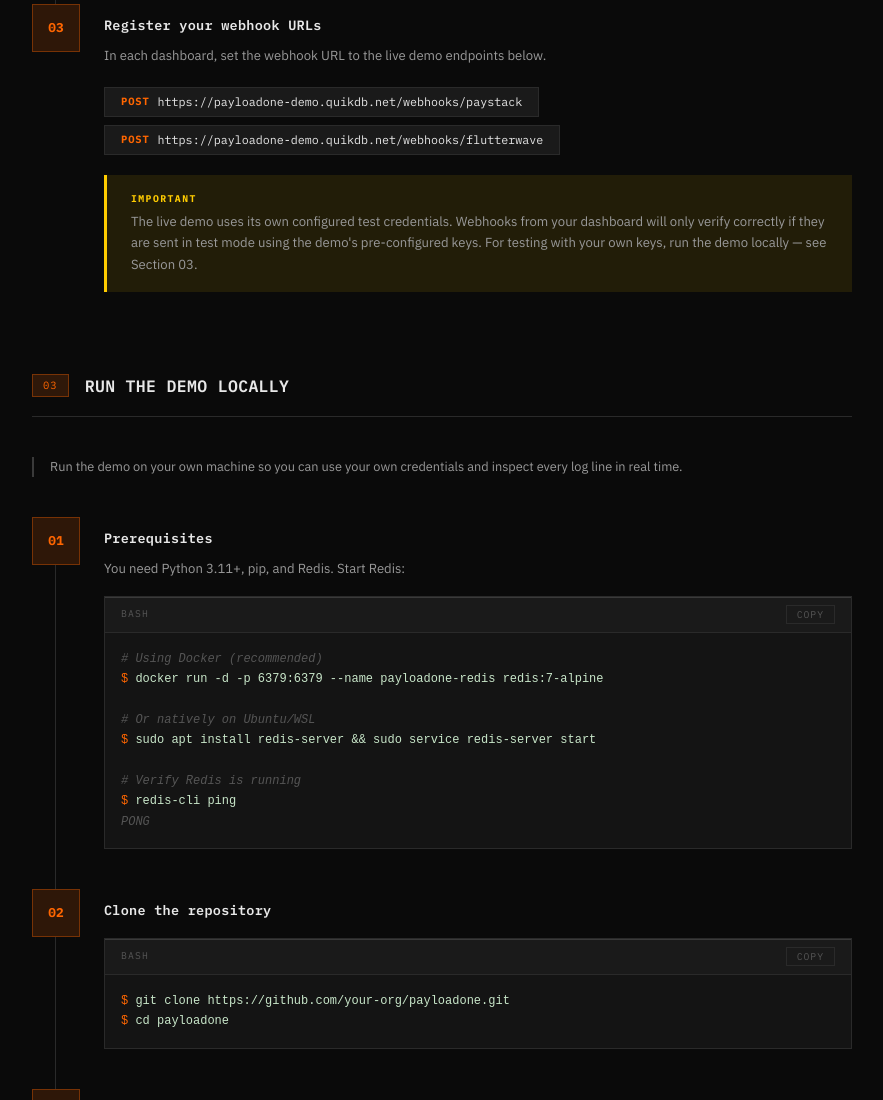
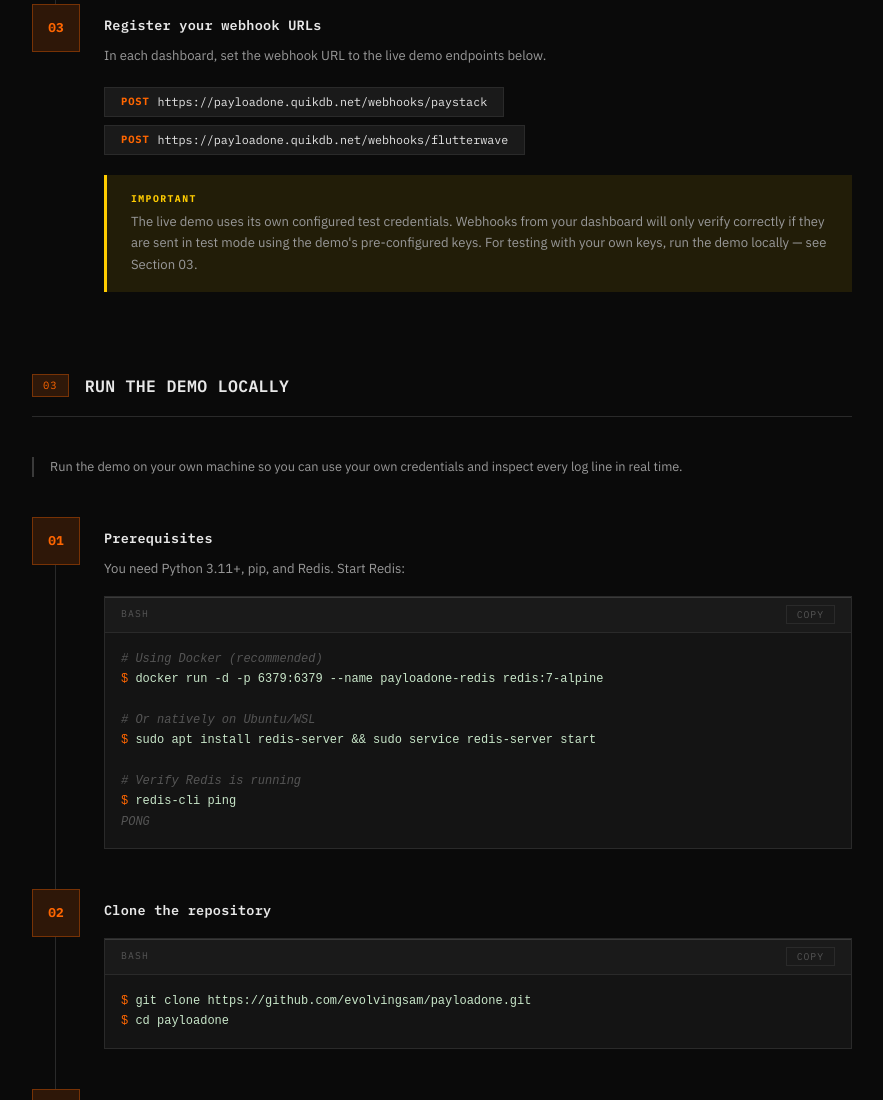
Before and after one commit to evolvingsam/payloadone, a plain HTML site: page docs/index.html in a window 1280 px wide. Shown: the part 1700-2800 px from the top of the page, without its empty margins (268-1151 px from the left). Drawn offline with Linux system fonts and the light colour scheme.

Commit message:
chore: update demo URL to QuikDB2

```diff
--- a/docs/index.html
+++ b/docs/index.html
@@ -20,7 +20,7 @@
     <nav class="topbar__meta">
       <span class="topbar__status">LIVE DEMO ACTIVE</span>
       <span id="topbar-time"></span>
-      <a href="https://github.com/your-org/payloadone" class="topbar__link" target="_blank">GITHUB</a>
+      <a href="https://github.com/evolvingsam/payloadone" class="topbar__link" target="_blank">GITHUB</a>
       <a href="https://pypi.org/project/payloadone" class="topbar__link" target="_blank">PYPI</a>
     </nav>
   </header>
@@ -135,7 +135,7 @@
             <div class="hero__stats">
               <div>
                 <span class="hero__stat-label">BASE URL — DEMO &nbsp;</span>
-                <span class="hero__stat-value">https://payloadone-demo.quikdb.net</span>
+                <span class="hero__stat-value">https://payloadone.quikdb.net</span>
               </div>
               <div>
                 <span class="hero__stat-label">PYPI &nbsp;</span>
@@ -271,11 +271,11 @@
                 </p>
                 <div class="endpoint">
                   <span class="endpoint__method">POST</span>
-                  <span class="endpoint__path">https://payloadone-demo.quikdb.net/webhooks/paystack</span>
+                  <span class="endpoint__path">https://payloadone.quikdb.net/webhooks/paystack</span>
                 </div>
                 <div class="endpoint">
                   <span class="endpoint__method">POST</span>
-                  <span class="endpoint__path">https://payloadone-demo.quikdb.net/webhooks/flutterwave</span>
+                  <span class="endpoint__path">https://payloadone.quikdb.net/webhooks/flutterwave</span>
                 </div>
                 <div class="callout callout--warn">
                   <span class="callout__label">Important</span>
@@ -338,7 +338,7 @@
                     <span class="code-block__lang">bash</span>
                     <button class="code-block__copy">COPY</button>
                   </div>
-                  <pre><code><span class="tok-prompt">$ </span>git clone https://github.com/your-org/payloadone.git
+                  <pre><code><span class="tok-prompt">$ </span>git clone https://github.com/evolvingsam/payloadone.git
 <span class="tok-prompt">$ </span>cd payloadone</code></pre>
                 </div>
               </div>
@@ -1011,7 +1011,7 @@ manager = WebhookManager(config=config)
   <footer class="footer">
     <span>PAYLOADONE v0.1.0 — MIT LICENSE</span>
     <span>
-      <a href="https://github.com/your-org/payloadone" target="_blank">GITHUB</a>
+      <a href="https://github.com/evolvingsam/payloadone" target="_blank">GITHUB</a>
       &nbsp;·&nbsp;
       <a href="https://pypi.org/project/payloadone" target="_blank">PYPI</a>
       &nbsp;·&nbsp;
```
